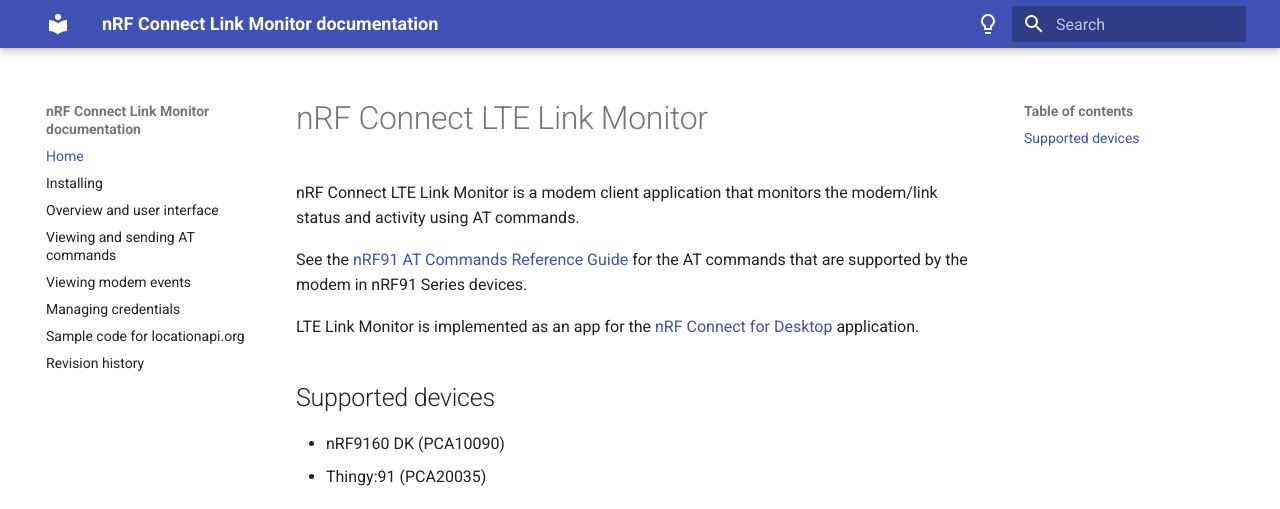
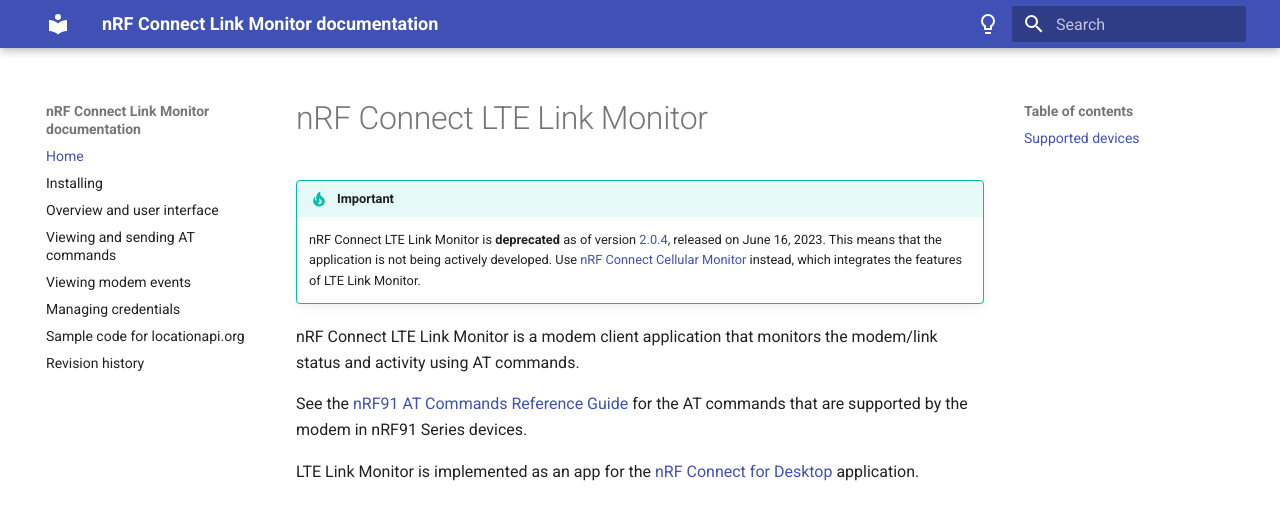
Before and after one commit to NordicSemiconductor/pc-nrfconnect-linkmonitor, an MkDocs documentation site: the page built from doc/docs/index.md, in a window 1280 px wide and 1228 px high. Shown: the top 509 px of the window. Built offline with MkDocs 1.6.1 and Material for MkDocs 9.7.7, drawn with Linux system fonts in a browser that asks for light colours; some of the changed text lies outside the part shown.

Commit message:
doc: update docs with deprecation info
Added a deprecation note on the home page.
Updated revision history.
NCD-649.

Signed-off-by: Grzegorz Ferenc <Grzegorz.Ferenc@nordicsemi.no>

```diff
--- a/doc/docs/index.md
+++ b/doc/docs/index.md
@@ -1,4 +1,7 @@
 # nRF Connect LTE Link Monitor
+
+!!! tip "Important"
+     nRF Connect LTE Link Monitor is **deprecated** as of version [2.0.4](https://github.com/NordicSemiconductor/pc-nrfconnect-linkmonitor/blob/main/Changelog.md), released on June 16, 2023. This means that the application is not being actively developed. Use [nRF Connect Cellular Monitor](https://docs.nordicsemi.com/bundle/nrf-connect-cellularmonitor/page/index.html) instead, which integrates the features of LTE Link Monitor.
 
 nRF Connect LTE Link Monitor is a modem client application that monitors the modem/link status and activity using AT commands.
 
--- a/doc/mkdocs.yml
+++ b/doc/mkdocs.yml
@@ -65,4 +65,4 @@ nav:
   - Viewing modem events: lm_chart_view.md
   - Managing credentials: lm_certificate_manager.md
   - Sample code for locationapi.org: lm_locationapi.md
-  - Revision history: revision_history.md
+  - Revision history: revision_history_link_monitor.md
```
Also changed, not shown: other parts of doc/docs/index.md (+1 -1 lines), doc/docs/revision_history_link_monitor.md (renamed from doc/docs/revision_history.md, +5 -4 lines).
